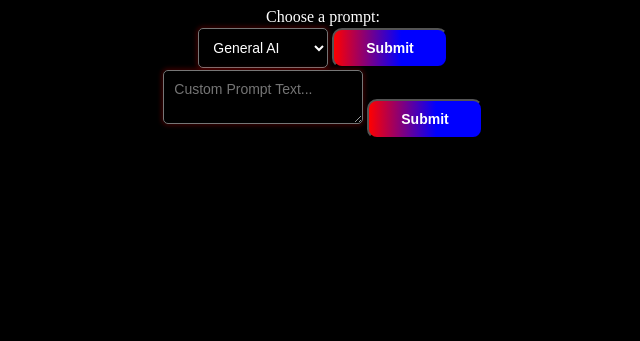
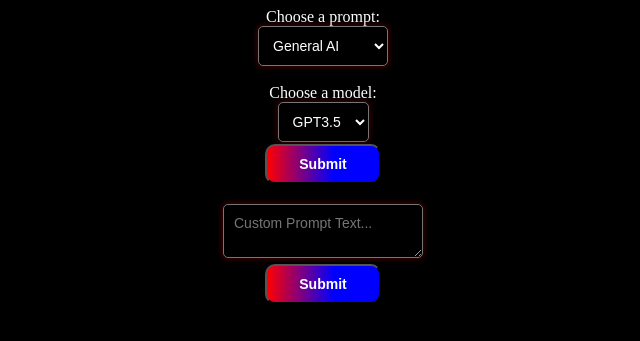
Before and after one commit to sicksubroutine/SparkGPT, a Flask app: page / in a window 1280 px wide. Shown: the top 341 px of the page, without its empty margins (317-957 px from the left). Run offline with Flask 3, Linux system fonts and the light colour scheme.

Commit message:
final details

```diff
--- a/main.py
+++ b/main.py
@@ -161,12 +161,14 @@ def login():
   identity_hash = hash_func(ip_address, uuid, user_agent)
   if request.method == 'POST':
     if 'prompt' in request.form:
-      prompt = request.form.get('prompt')
+      prompt = request.form.get("prompt")
+      model = request.form.get("model")
       prompt_dict = prompt_get(prompt)
       chosen_prompt = prompt_dict["prompt"]
       title = prompt_dict["title"]
       session["title"] = title
       session["prompt"] = prompt
+      session["model"] = model
     elif 'custom_prompt' in request.form:
       prompt = "CustomPrompt"
       chosen_prompt = request.form.get('custom_prompt')
@@ -423,18 +425,7 @@ def export_messages():
 
 @app.route("/logout")
 def logout():
-  session.pop("username", None)
-  session.pop("ip_address", None)
-  session.pop("title", None)
-  session.pop("prompt", None)
-  session.pop("uuid", None)
-  session.pop("identity_hash", None)
-  session.pop("convo", None)
-  session.pop("sats", None)
-  session.pop("token_usage", None)
-  #pop all session data
   session.clear()
-
   return redirect("/")
 
 
--- a/templates/index.html
+++ b/templates/index.html
@@ -113,12 +113,20 @@ document.getElementById("error").style.display = "none";}, 3000);
             <option value="PythonPrompt">Python AI</option>
             <option value="TherapistPrompt">Therapist AI</option>
           </select>
+          <br><br>
+          <label for="model">Choose a model:</label><br>
+          <select name="model" class="prompt">
+            <option value="gpt-3.5-turbo">GPT3.5</option>
+            <option value="gpt-4">GPT-4</option>
+          </select><br>
           <button type="submit" id="submit-btn" class="submit-btn">Submit</button>
       </form>
         </div>
+    <br>
         <div>
           <form action="/login" method="post">
           <textarea type="text" name="custom_prompt" id="text" class="prompt" placeholder="Custom Prompt Text..."></textarea>
+            <br>
           <button type="submit" class="submit-btn">Submit</button>
           </form>
         </div>
--- a/tools.py
+++ b/tools.py
@@ -81,7 +81,7 @@ def check_old_markdown():
       os.remove(path + filename)
 
 
-def res(messages) -> str:
+def res(messages, model="gpt-3.5-turbo") -> str:
   retry = True
   retry_count = 0
   max_retries = 5
@@ -91,8 +91,7 @@ def res(messages) -> str:
   while retry:
     try:
       logging.info("Attempting to send message to assistant...")
-      response = openai.ChatCompletion.create(model="gpt-3.5-turbo",
-                                              messages=messages)
+      response = openai.ChatCompletion.create(model=model, messages=messages)
       assistant_response = response["choices"][0]["message"]["content"]
       token_usage = response["usage"]["total_tokens"]
       logging.info(response["usage"])
```
